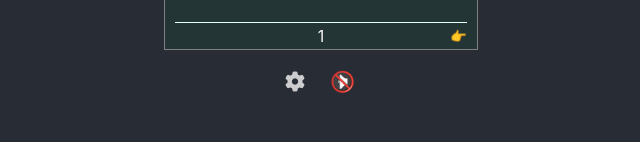
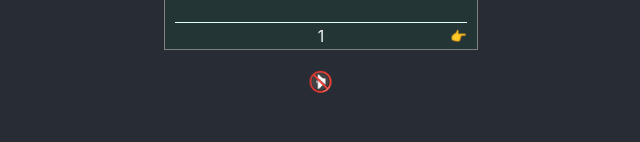
Before and after one commit to hugCarvalho/wordScrambler, a React (Create React App) app: page / in a window 1280 px wide. Shown: the part 562-704 px from the top of the page, without its empty margins (319-959 px from the left). Built offline with nearby package versions, Linux system fonts and the light colour scheme.

Commit message:
edited readme file. Basic sketch of Options option

```diff
--- a/src/App.js
+++ b/src/App.js
@@ -14,8 +14,8 @@ import GameDifficulty from "./components/GameDifficulty/GameDifficulty";
 import DisplayCategory from "./components/DisplayCategory/DisplayCategory";
 import Audio from "./components/Audio/Audio";
 import HighScores from "./components/HighScores/HighScores";
-import BackdropSlidingMenu from "./components/MobileMenu/BackdropSlidingMenu/BackdropSlidingMenu";
-import OptionsHighScores from "./components/MobileMenu/OptionsHighScores/OptionHighScores";
+// import BackdropSlidingMenu from "./components/MobileMenu/BackdropSlidingMenu/BackdropSlidingMenu";
+//import OptionsHighScores from "./components/MobileMenu/OptionsHighScores/OptionHighScores";
 import gameOptions from "./data/gameOptions";
 // import Scoreboard, { Top10 } from "./components/Scoreboard/Scoreboard";
 // import Backdrop from "./components/Backdrop/Backdrop";
@@ -224,7 +224,14 @@ function App() {
         </div>
       </main>
       <section className="game-options">
-        <GameOptionsMenu />
+        {/* <GameOptionsMenu
+          options={options}
+          onChange={() =>
+            setOptions(state => {
+              return { ...state, numEntries: 20 };
+            })
+          }
+        /> */}
 
         <Audio
           gameWon={gameWon}
--- a/src/components/Audio/Audio.scss
+++ b/src/components/Audio/Audio.scss
@@ -1,10 +1,10 @@
 .Audio {
   //background-color: green;
-  padding-left: 20px;
+  //padding-left: 20px;
 
-  label {
-    margin-left: 5px;
-  }
+  // label {
+  //   margin-left: 5px;
+  // }
 
   input:hover,
   label:hover {
--- a/src/components/MobileMenu/BackdropSlidingMenu/BackdropSlidingMenu.scss
+++ b/src/components/MobileMenu/BackdropSlidingMenu/BackdropSlidingMenu.scss
@@ -1,10 +1,10 @@
 .BackdropSlidingMenu {
-  background-color: rgb(40, 41, 41);
+  background-color: rgba(40, 41, 41, 0.995);
   width: 101%;
   min-height: 100vh;
-  height: auto;
+  height: 100%;
   padding-bottom: 100px;
-  position: absolute;
+  position: fixed;
   left: 0;
   top: 0;
   z-index: 500;
--- a/src/components/MobileMenu/GameOptionsMenu.js
+++ b/src/components/MobileMenu/GameOptionsMenu.js
@@ -3,8 +3,13 @@ import "./GameOptionsMenu.scss";
 import BackdropSlidingMenu from "./BackdropSlidingMenu/BackdropSlidingMenu";
 import OptionsHighScores from "./OptionsHighScores/OptionHighScores";
 
-function GameOptionsMenu() {
+//TODO: change to useContext to avoid prop-drilling
+
+function GameOptionsMenu({ options, onChange }) {
   const [isMenuOpen, setIsMenuOpen] = React.useState(false);
+  const { numEntries } = options.displayHighScores; //change key name in original obj
+  console.log(numEntries);
+  console.log(onChange);
 
   return (
     <>
@@ -21,7 +26,7 @@ function GameOptionsMenu() {
         closeMenu={() => setIsMenuOpen(state => !state)}
       >
         <h2>Options</h2>
-        <OptionsHighScores />
+        <OptionsHighScores numEntries={numEntries} onChange={onChange} />
       </BackdropSlidingMenu>
     </>
   );
--- a/src/components/MobileMenu/OptionsHighScores/OptionHighScores.js
+++ b/src/components/MobileMenu/OptionsHighScores/OptionHighScores.js
@@ -1,6 +1,9 @@
 import React from "react";
 
-function OptionsHighScores() {
+function OptionsHighScores(numEntries, onChange) {
+  //const [num, setNumEntries] = React.useState(numEntries);
+  console.log(onChange);
+
   return (
     <form>
       <div>
@@ -12,7 +15,8 @@ function OptionsHighScores() {
           step="5"
           min="5"
           max="50"
-          value="10"
+          value={numEntries.numEntries}
+          onChange={onChange}
           required
         />
         <span className="validity"></span>
```
Also changed, not shown: 2 other files (tests, documents, lock files or other folders).
